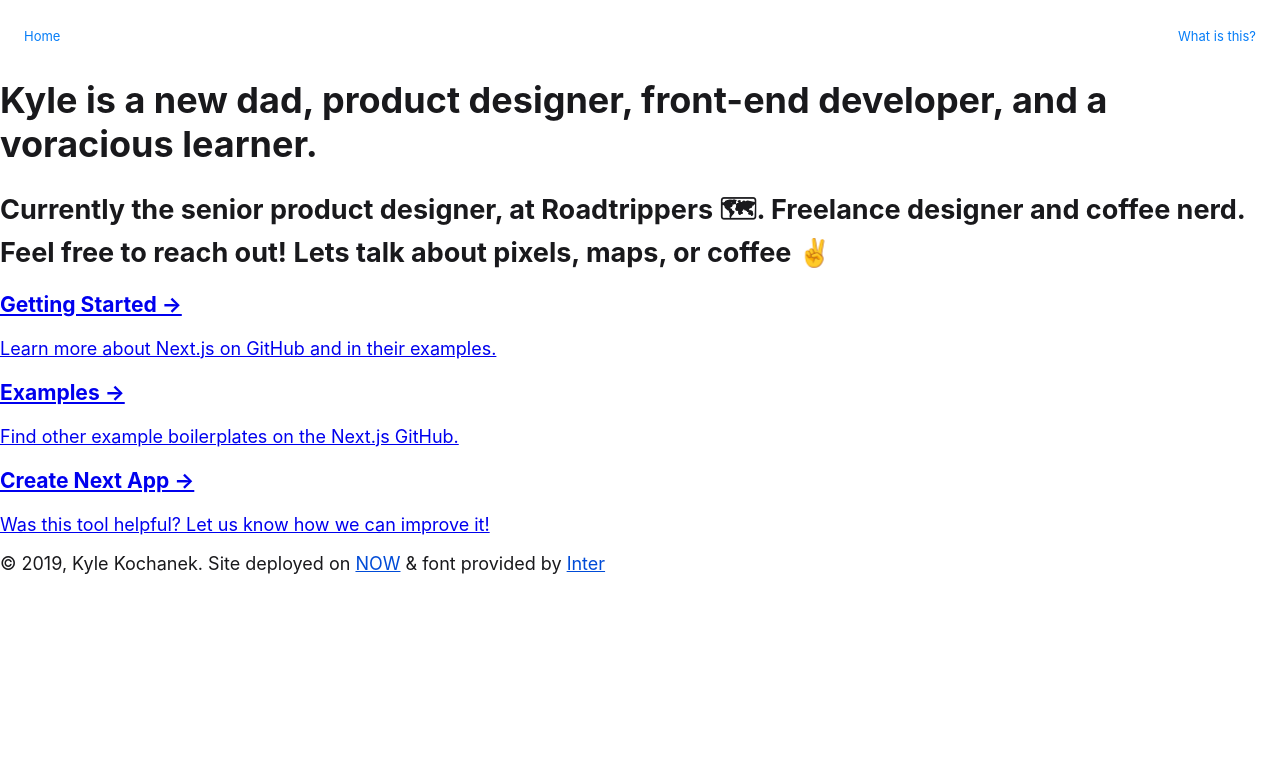
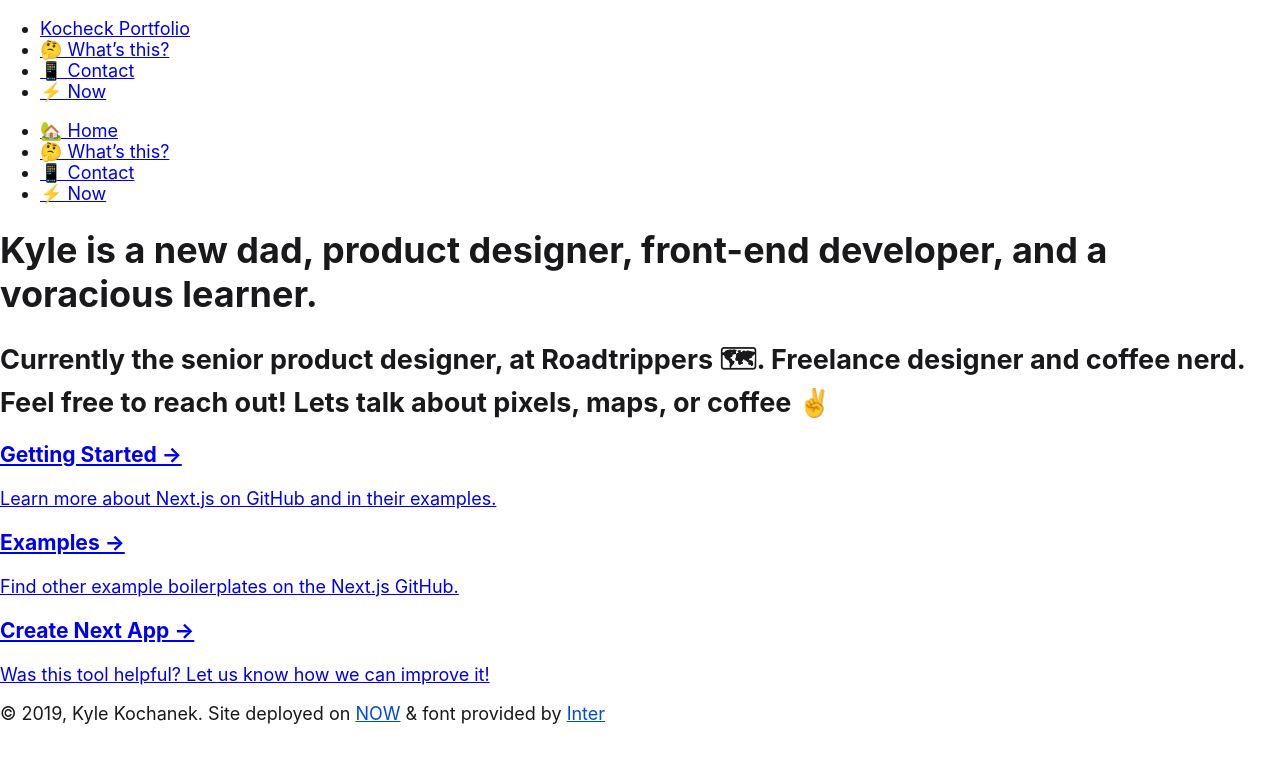
Before and after one commit to kocheck/KocheckNextJs, a Next.js app: page / in a window 1280 px wide. Shown: the top 762 px of the page. Built offline with nearby package versions, Linux system fonts and the light colour scheme; a web font is replaced by a local one.

Commit message:
working on the header

```diff
--- a/components/nav.js
+++ b/components/nav.js
@@ -1,7 +1,20 @@
 import React from 'react';
 import Link from 'next/link';
+
 // Add aditional links here
-const links = [{ href: '/about', label: 'What is this?' }].map(link => {
+const callToAction = [
+  { href: '/about', label: '🤔 What’s this?' },
+  { href: '/contact', label: '📱 Contact' },
+  { href: '/now', label: '⚡️ Now' },
+].map(callToAction => {
+  callToAction.key = `nav-link-${callToAction.href}-${callToAction.label}`;
+  return callToAction;
+});
+const links = [
+  { href: '/about', label: '🤔 What’s this?' },
+  { href: '/contact', label: '📱 Contact' },
+  { href: '/now', label: '⚡️ Now' },
+].map(link => {
   link.key = `nav-link-${link.href}-${link.label}`;
   return link;
 });
@@ -10,8 +23,22 @@ const Nav = () => (
   <nav>
     <ul>
       <li>
+        <a href="/">
+          <image className="nav-logo" src="/static/branding/logoIcon.png" />
+          Kocheck Portfolio
+        </a>
+      </li>
+      {callToAction.map(({ key, href, label }) => (
+        <li key={key}>
+          <a href={href}>{label}</a>
+        </li>
+      ))}
+    </ul>
+    {/* ======= */}
+    <ul>
+      <li>
         <Link href="/">
-          <a>Home</a>
+          <a>🏡 Home</a>
         </Link>
       </li>
       {links.map(({ key, href, label }) => (
@@ -21,7 +48,7 @@ const Nav = () => (
       ))}
     </ul>
 
-    <style jsx>{`
+    {/* <style jsx>{`
       :global(body) {
         margin: 0;
       }
@@ -44,7 +71,7 @@ const Nav = () => (
         text-decoration: none;
         font-size: 13px;
       }
-    `}</style>
+    `}</style> */}
   </nav>
 );
 
--- a/next.config.js
+++ b/next.config.js
@@ -1,10 +1,11 @@
-module.exports = {
-  // webpack: config => {
-  //   // Fixes npm packages that depend on `fs` module
-  //   config.node = {
-  //     fs: 'empty',
-  //   };
+const withSass = require('@zeit/next-sass');
+const withPlugins = require('next-compose-plugins');
+const withCss = require('@zeit/next-css');
 
+module.exports = withPlugins([
+  [
+    withCss,
+    {
       webpack(config) {
         config.module.rules.push({
           test: /\.md$/,
@@ -13,13 +14,18 @@ module.exports = {
         config.node = {
           fs: 'empty',
         };
-
         return config;
       },
-};
-
-const withSass = require('@zeit/next-sass');
-
-module.exports = withSass({
+    },
+  ],
+  [
+    withSass,
+    {
       cssModules: true,
-});
+      cssLoaderOptions: {
+        importLoaders: 1,
+        localIdentName: '[local]___[hash:base64:5]',
+      },
+    },
+  ],
+]);
--- a/package.json
+++ b/package.json
@@ -12,9 +12,11 @@
     "start": "next start"
   },
   "dependencies": {
+    "@zeit/next-css": "^1.0.1",
     "@zeit/next-sass": "^1.0.1",
     "gray-matter": "^4.0.2",
     "next": "^9.1.6",
+    "next-compose-plugins": "^2.2.0",
     "node-sass": "^4.13.0",
     "raw-loader": "^4.0.0",
     "react": "^16.12.0",
--- a/styles/main.scss
+++ b/styles/main.scss
@@ -51,3 +51,8 @@ p > a:visited {
 p > a:hover {
   color: var(--label-Secondary);
 }
+
+.nav-logo {
+  height: 48px;
+  width: 48px;
+}
```
Also changed, not shown: pages/index.js (+15 -1 lines), static/branding/logoIcon.png (added), 2 other files (tests, documents, lock files or other folders). Lines whose indentation alone changed are shown as unchanged.
